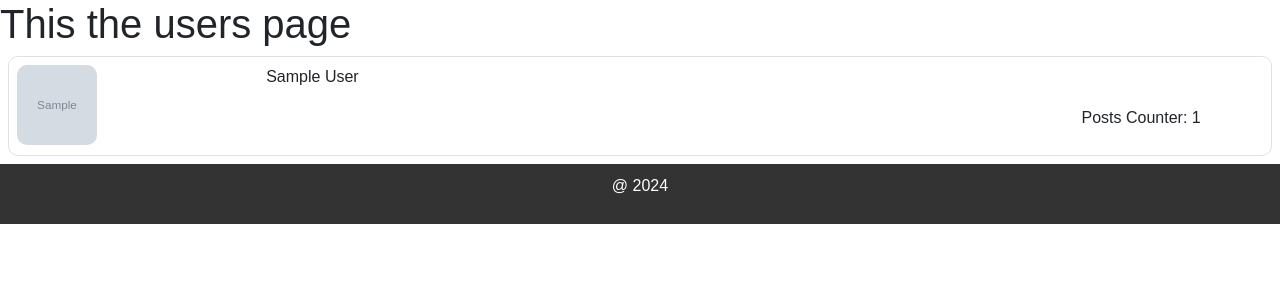
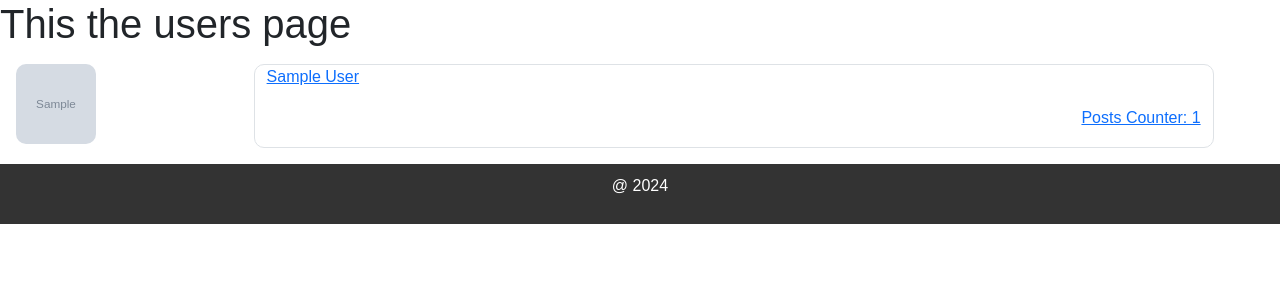
Before and after one commit to LionRouge1/blog_app_django, a Django app: page /users/ in a window 1280 px wide. Shown: the part 124-424 px from the top of the page. Run offline with Django 5.2, Linux system fonts and the light colour scheme; tables that the repository leaves empty hold one stand-in row (values such as "Sample post"); grey boxes marked "Sample" are stand-in pictures.

```diff
--- a/static/css/style.css
+++ b/static/css/style.css
@@ -67,6 +67,10 @@ header > ul > li {
   grid-template-columns: 20% 75%;
 }
 
+.user > div {
+  border-radius: 10px;
+}
+
 .user > img {
   height: 80px;
   width: 80px !important;
--- a/users/templates/users/_user.html
+++ b/users/templates/users/_user.html
@@ -1,11 +1,11 @@
-<div class="user p-2 m-2 border">
+<a href="{% url 'users:show' user.id %}" class="user p-2 m-2">
   {% if user.photo %}
     <img class="col" src="{{user.photo.url}}" alt="User profile">
   {% else %}
     <img class="col" src="/media/profiles/default.png" alt="User profile">
   {% endif %}
-  <div class="col row">
+  <div class="col row border">
     <p>{{user.name}}</p>
     <p class="fw-lighter text-end">Posts Counter: {{user.posts_counter}}</p>
   </div>
-</div>
+</a>
```
